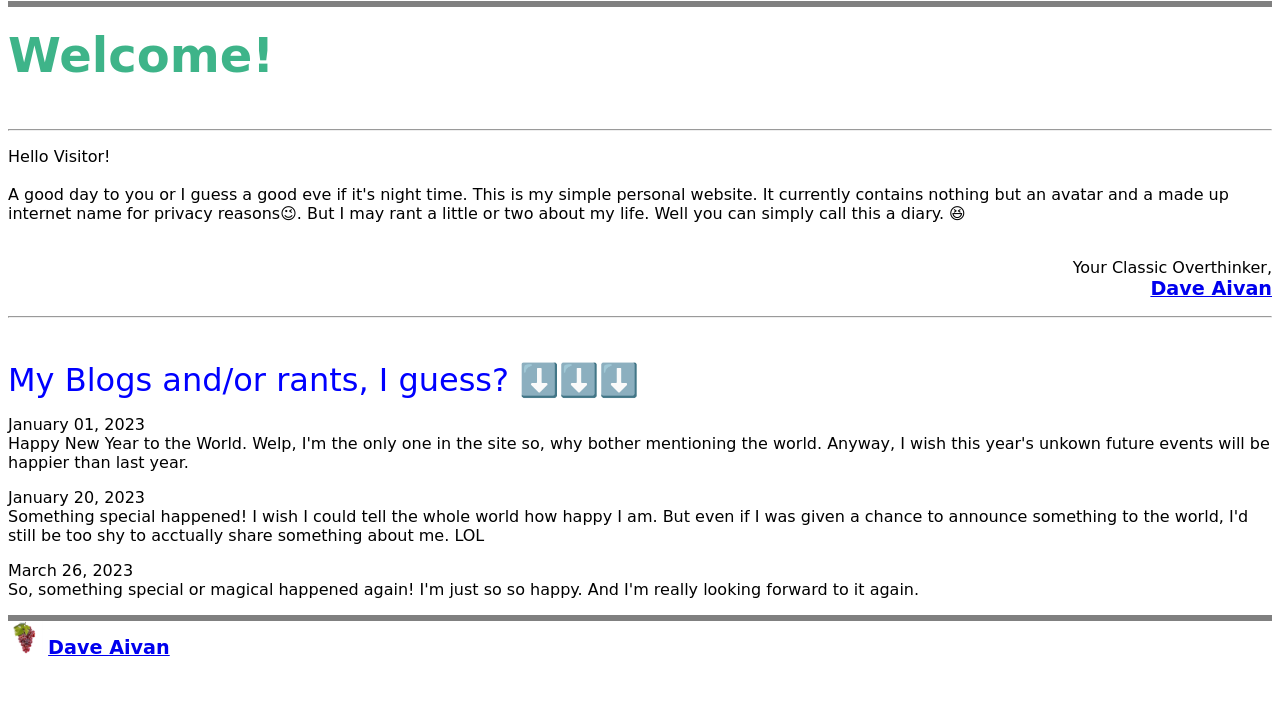
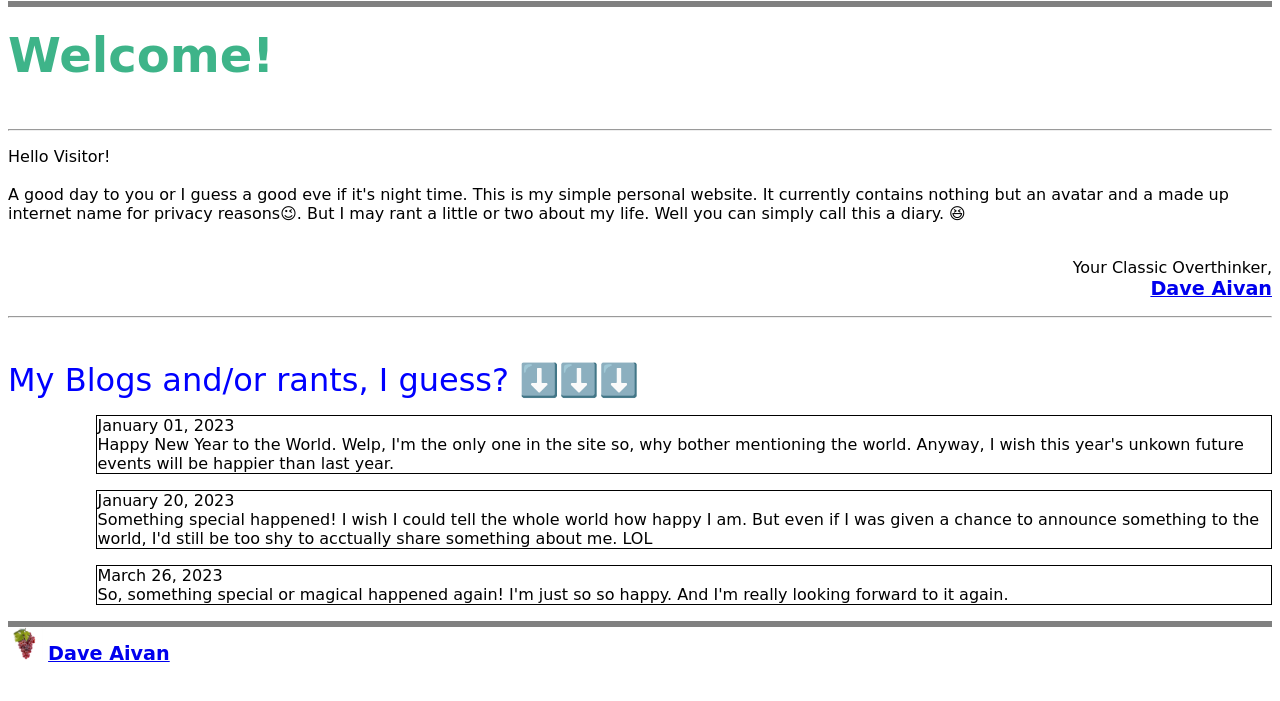
Before and after one commit to Grapes7/Bloggerist-daveaivan, a plain HTML site: page index.html in a window 1280 px wide. Shown: the part 79-780 px from the top of the page. Drawn offline with Linux system fonts and the light colour scheme.

Commit message:
Update index.html

```diff
--- a/index.html
+++ b/index.html
@@ -39,15 +39,15 @@
 " size = "6"> My Blogs and/or rants, I guess? ⬇️⬇️⬇️ </font>
 </p>
 
-<p> January 01, 2023
+<p style = "margin-left: 7%; border:1px solid black;"> January 01, 2023
 <br/> Happy New Year to the World. Welp, I'm the only one in the site so, why bother mentioning the world. Anyway, I wish this year's unkown future events will be happier than last year.
 </p>
 
-<p> January 20, 2023
+<p style = "margin-left: 7%; border:1px solid black;"> January 20, 2023
 <br/> Something special happened! I wish I could tell the whole world how happy I am. But even if I was given a chance to announce something to the world, I'd still be too shy to acctually share something about me. LOL
 </p>
 
-<p> March 26, 2023
+<p style = "margin-left: 7%; border:1px solid black;"> March 26, 2023
 <br/> So, something special or magical happened again! I'm just so so happy. And I'm really looking forward to it again.
 </p>
 
```
